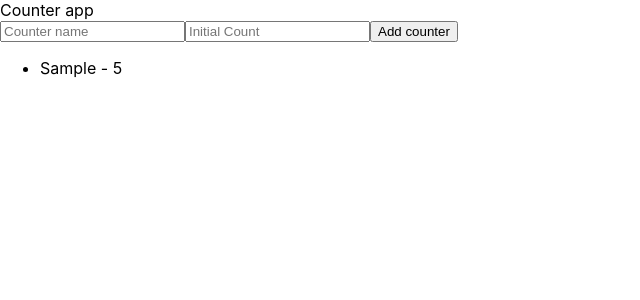
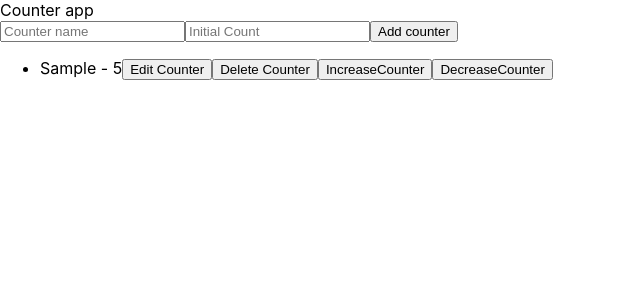
Before and after one commit to djordje47/countThemAll, a React (Create React App) app: page / in a window 1280 px wide. Both pictures are taken after typing "Sample", "5" into the empty fields and a click on the button "Add counter". Shown: the top 300 px of the page, without its empty margins (0-640 px from the left). Built offline with nearby package versions, Linux system fonts and the light colour scheme.

Commit message:
Added deleteCounter functionality and counter component.

```diff
--- a/src/App.js
+++ b/src/App.js
@@ -32,12 +32,21 @@ class App extends React.Component {
     event.preventDefault();
   }
 
+  handleDelete(counterId) {
+    const filteredCounters = this.state.counters.filter(
+        counter => counter.counterId !== counterId,
+    );
+    this.setState({counters: filteredCounters});
+  }
+
   render() {
     return (
         <div className="App">
           <header className="App-header">Counter app</header>
           <FormComponent onFormSubmit={(event) => this.handleSubmit(event)}/>
-          <CounterListComponent counters={this.state.counters}/>
+          <CounterListComponent counters={this.state.counters}
+                                handleDelete={(counterId) => this.handleDelete(
+                                    counterId)}/>
         </div>
     );
   }
--- /dev/null
+++ b/src/components/CounterComponent.js
@@ -0,0 +1,16 @@
+import React from 'react';
+
+export default function CounterComponent(props) {
+  return (
+      <li>
+        {props.counter.counterName} - {props.counter.counterValue}
+        <button id="editCounter">Edit Counter</button>
+        <button id="deleteCounter"
+                onClick={(e) => props.handleDelete(e)}>
+          Delete Counter
+        </button>
+        <button>IncreaseCounter</button>
+        <button>DecreaseCounter</button>
+      </li>
+  );
+}
--- a/src/components/CounterListComponent.js
+++ b/src/components/CounterListComponent.js
@@ -1,12 +1,18 @@
 import React from 'react';
+import CounterComponent from './CounterComponent';
 
-export default function CounterListComponent(props) {
+export default class CounterListComponent extends React.Component {
+  render() {
     return (
         <div>
           <ul>
-          {props.counters.map((counter) => <li
-              key={counter.counterId}>{counter.counterName} - {counter.counterValue}</li>)}
+            {this.props.counters.map(
+                (counter) => <CounterComponent key={counter.counterId}
+                                               counter={counter}
+                                               handleDelete={(e) => this.props.handleDelete(
+                                                   counter.counterId)}/>)}
           </ul>
         </div>
     );
   }
+}
```
Lines whose indentation alone changed are shown as unchanged.
